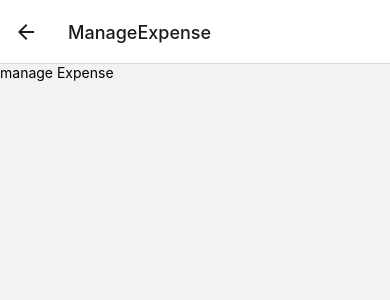
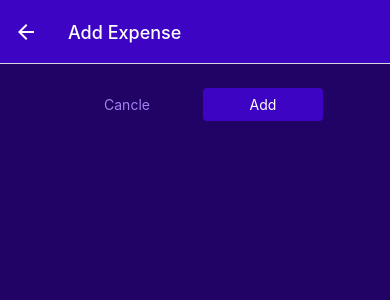
Before and after one commit to harun-hadzagic/expense-tracker-react-native, a React Native app: screen /ManageExpense in a window 390 px wide. Shown: the top 300 px of the page. Built offline with nearby package versions, Linux system fonts and the light colour scheme.

Commit message:
Adding more functionality

```diff
--- a/App.js
+++ b/App.js
@@ -7,7 +7,6 @@
 import AllExpenses from "./screens/AllExpenses";
 import { GlobalStyles } from "./constants/styles";
 import { Ionicons } from "@expo/vector-icons";
-import { Pressable } from "react-native";
 import IconButton from "./components/ui/IconButton";
 
 
@@ -17,7 +16,7 @@
 const ExpensesOverview = () => {
   return (
     <BottomTabs.Navigator
-      screenOptions={{
+      screenOptions={({navigation})=>({
         headerStyle: {
           backgroundColor: GlobalStyles.colors.primary500,
         },
@@ -27,9 +26,11 @@
         },
         tabBarActiveTintColor: GlobalStyles.colors.accent500,
         headerRight: ({tintColor})=>{
-          return <IconButton icon={"add"} size={24} color={tintColor} onPress={()=>{}}/>
+          return <IconButton icon={"add"} size={24} color={tintColor} onPress={()=>{
+            navigation.navigate('ManageExpense')
+          }}/>
         }
-      }}
+      })}
     >
       <BottomTabs.Screen
         name="RecentExpenses"
@@ -64,13 +65,20 @@
     <>
       <StatusBar style="auto" />
       <NavigationContainer>
-        <Stack.Navigator>
+        <Stack.Navigator screenOptions={{
+          headerStyle:{
+            backgroundColor: GlobalStyles.colors.primary500
+          },
+          headerTintColor: 'white'
+        }}>
           <Stack.Screen
             name="ExpensesOvervie"
             component={ExpensesOverview}
             options={{ headerShown: false }}
           />
-          <Stack.Screen name="ManageExpense" component={ManageExpense} />
+          <Stack.Screen name="ManageExpense" component={ManageExpense}  options={{
+            presentation: 'modal'
+          }}/>
         </Stack.Navigator>
       </NavigationContainer>
     </>
--- a/components/ExpensesOutput/ExpenseItem.js
+++ b/components/ExpensesOutput/ExpenseItem.js
@@ -3,11 +3,13 @@
 import { getFormattedDate } from "../../util/date";
 import { useNavigation } from "@react-navigation/native";
 
-const ExpenseItem = ({description, date, amount}) => {
+const ExpenseItem = ({description, date, amount, id}) => {
     const navigation = useNavigation()
 
     function expensePressHandler(){
-        navigation.navigate('ManageExpense')
+        navigation.navigate('ManageExpense', {
+            expenseId: id
+        })
     }
 
   return (
--- /dev/null
+++ b/components/ui/Button.js
@@ -0,0 +1,39 @@
+import { Pressable, StyleSheet, Text, View } from "react-native";
+import { GlobalStyles } from "../../constants/styles";
+
+const Button = ({ children, onPress, mode, style }) => {
+  return (
+    <View style={style}>
+      <Pressable onPress={onPress} style={({pressed})=> pressed && styles.pressed}>
+        <View style={[styles.button, mode === 'flat' && styles.flat]}>
+          <Text style={[styles.buttonText, mode === 'flat' && styles.flatText]}>{children}</Text>
+        </View>
+      </Pressable>
+    </View>
+  );
+};
+
+export default Button;
+
+const styles = StyleSheet.create({
+  button: {
+    borderRadius: 4,
+    padding: 8,
+    backgroundColor: GlobalStyles.colors.primary500,
+  },
+  flat: {
+    backgroundColor: "transparent",
+  },
+  buttonText: {
+    color: "white",
+    textAlign: "center",
+  },
+  flatText: {
+    color: GlobalStyles.colors.primary200,
+  },
+  pressed: {
+    opacity: 0.75,
+    backgroundColor: GlobalStyles.colors.primary100,
+    borderRadius: 4,
+  },
+});
--- a/screens/AllExpenses.js
+++ b/screens/AllExpenses.js
@@ -1,4 +1,3 @@
-import { Text, View } from "react-native";
 import ExpenseOutput from "../components/ExpensesOutput/ExpensesOutput";
 
 const AllExpenses = () => {
--- a/screens/ManageExpense.js
+++ b/screens/ManageExpense.js
@@ -1,8 +1,65 @@
-import { Text } from "react-native"
+import { useEffect, useLayoutEffect } from "react";
+import { StyleSheet, Text, View } from "react-native";
+import IconButton from "../components/ui/IconButton";
+import { GlobalStyles } from "../constants/styles";
 
-const ManageExpense = () =>{
-    return <Text>manage Expense</Text>
+import Button from "../components/ui/Button";
 
-}
+const ManageExpense = ({ route, navigation }) => {
+  const editedExpenseId = route.params?.expenseId;
+  const isEditing = !!editedExpenseId;
 
-export default ManageExpense
+  useLayoutEffect(() => {
+    navigation.setOptions({
+      title: isEditing ? "Edit Expense" : "Add Expense",
+    });
+  }, [navigation, isEditing]);
+
+  const deleteExpenseHandler = () => {};
+  const cancleHandler = () => {};
+  const confirmHandler = () => {};
+  return (
+    <View style={styles.container}>
+        <View style={styles.buttonContainer}>
+            <Button style={styles.button} mode='flat' onPress={cancleHandler}>Cancle</Button>
+            <Button style={styles.button} onPress={confirmHandler}>{isEditing ? 'Update' : 'Add'}</Button>
+        </View>
+      {isEditing && (
+        <View style={styles.deleteContainer}>
+          <IconButton
+            icon="trash"
+            color={GlobalStyles.colors.error500}
+            size={36}
+            onPress={deleteExpenseHandler}
+          />
+        </View>
+      )}
+    </View>
+  );
+};
+
+export default ManageExpense;
+
+const styles = StyleSheet.create({
+  container: {
+    flex: 1,
+    padding: 24,
+    backgroundColor: GlobalStyles.colors.primary800,
+  },
+  deleteContainer: {
+    marginTop: 16,
+    paddingTop: 8,
+    borderTopWidth: 2,
+    borderTopColor: GlobalStyles.colors.primary200,
+    alignItems: "center",
+  },
+  buttonContainer:{
+    flexDirection: 'row',
+    justifyContent: 'center',
+    alignItems: 'center'
+  },
+  button:{
+    minWidth: 120,
+    marginHorizontal: 8
+  }
+});
--- a/screens/RecentExpenses.js
+++ b/screens/RecentExpenses.js
@@ -1,4 +1,3 @@
-import { Image, Text, View } from "react-native";
 import ExpenseOutput from "../components/ExpensesOutput/ExpensesOutput";
 
 const RecentExpenses = () => {
```
